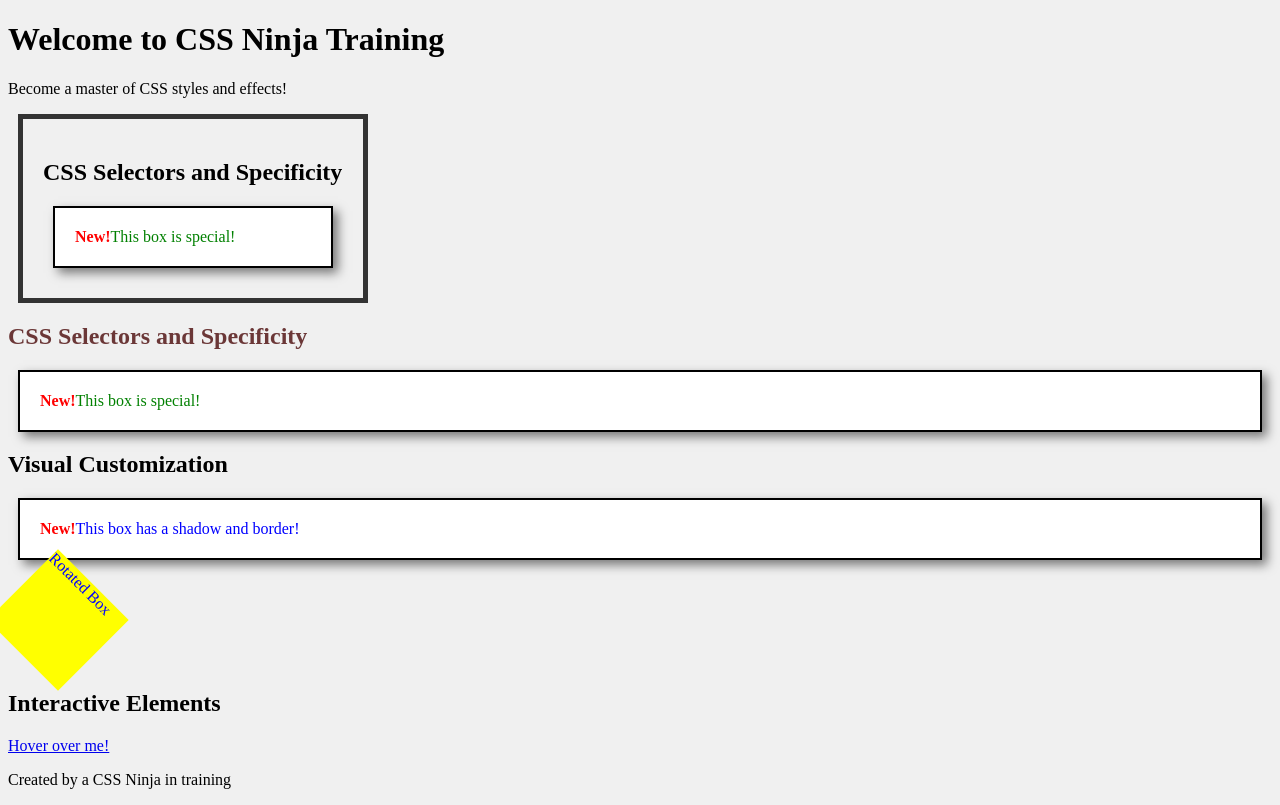
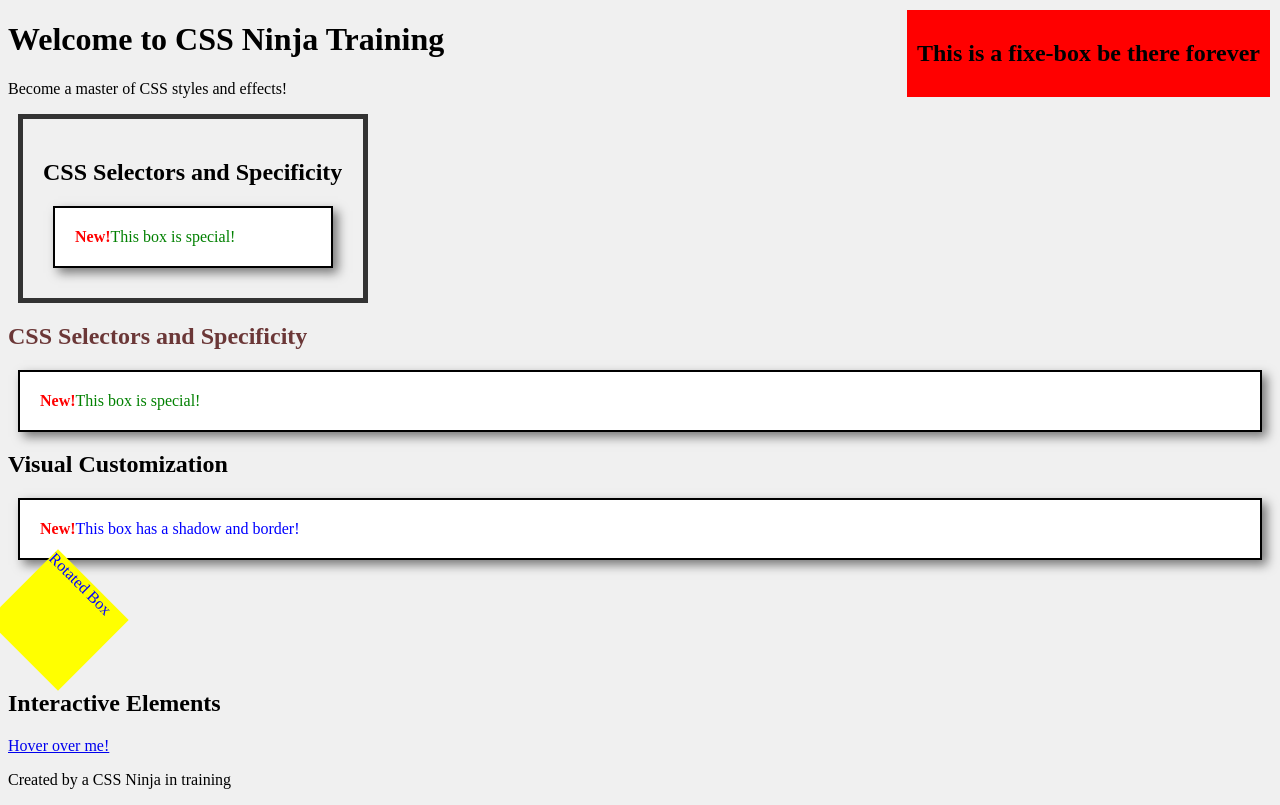
Before and after one commit to xguerrerov0903/html-riwi, a plain HTML site: page Entrega-2/index.html in a window 1280 px wide. Drawn offline with Linux system fonts and the light colour scheme.

Commit message:
Ejercicio clase terminados

```diff
--- a/Entrega-2/index.html
+++ b/Entrega-2/index.html
@@ -35,6 +35,10 @@
       <!--En el css menciona que un highlight (accion) volvera rojo el elemento-->
       <a href="#">Hover over me!</a>
     </section>
+
+    <section class="fixed-box">
+      <h2>This is a fixe-box be there forever</h2>
+    </section>
   </main>
 
   <footer>
```
Also changed, not shown: Entrega-2/styles.css (+8 -5 lines).
